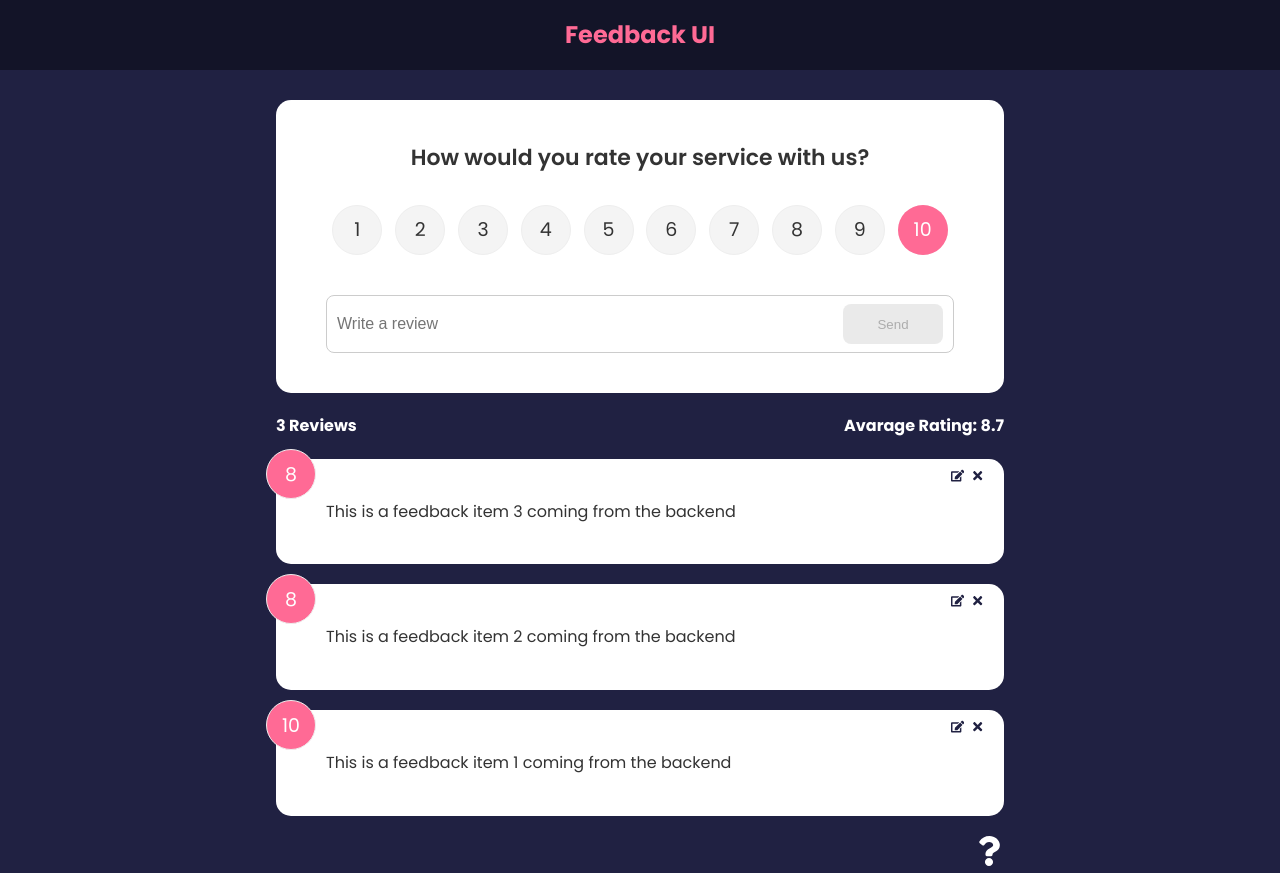
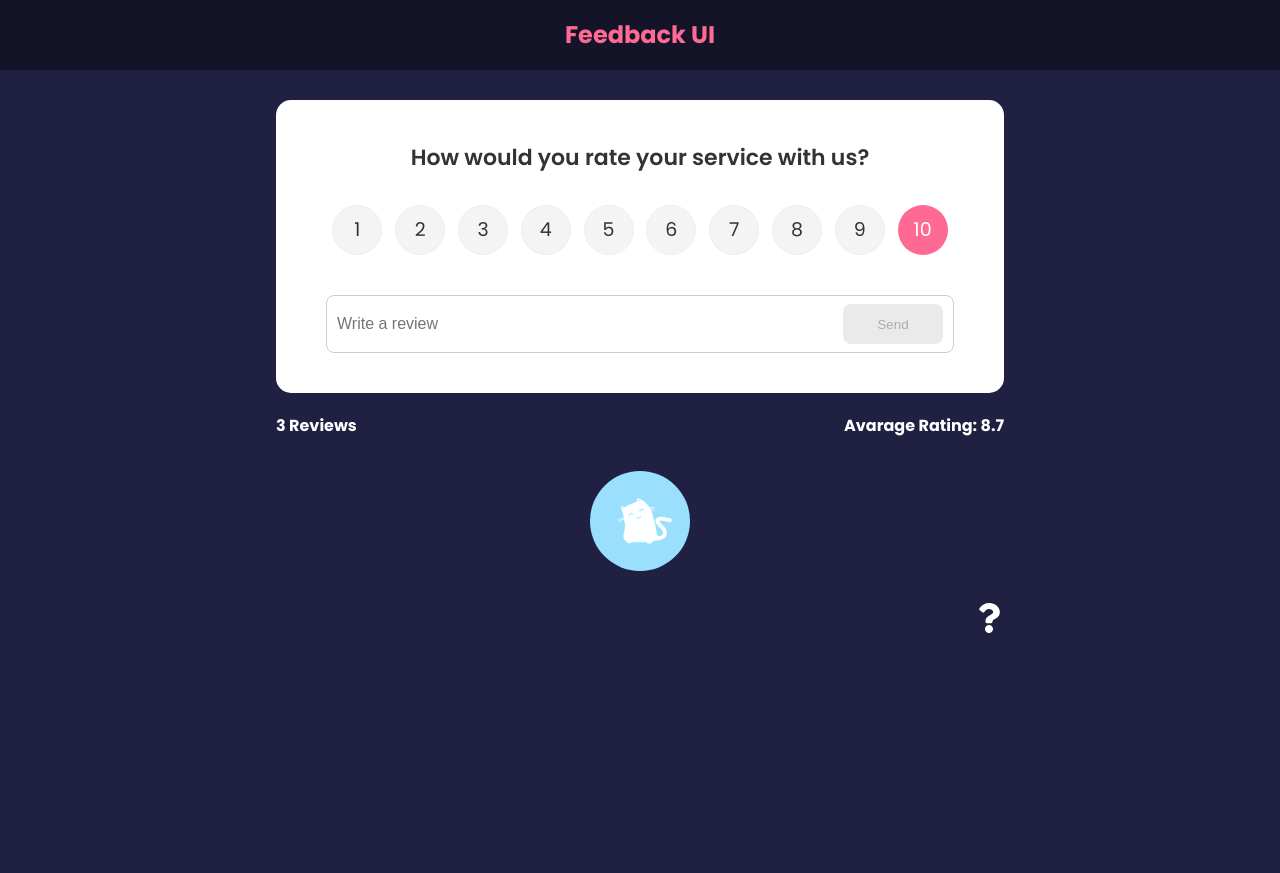
Before and after one commit to develad/Feedback-app, a React (Create React App) app: page / in a window 1280 px wide. After the commit the page ends 800 px from the top, so only its background shows below. Built offline with nearby package versions, Linux system fonts and the light colour scheme; data requests are answered from the project's data file.

Commit message:
adding Spinner Component - Chapter 41

```diff
--- a/src/components/FeedbackList.jsx
+++ b/src/components/FeedbackList.jsx
@@ -3,15 +3,18 @@
 
 import { useContext } from "react";
 import FeedbackContext from "../context/FeedbackContext";
+import Spinner from "./shared/Spinner";
 
 function FeedbackList() {
-  const { feedback } = useContext(FeedbackContext);
+  const { feedback, isLoading } = useContext(FeedbackContext);
 
-  if (!feedback || feedback.length === 0) {
+  if (!isLoading && (!feedback || feedback.length === 0)) {
     return <p>No feedback yet!</p>;
   }
 
-  return (
+  return isLoading ? (
+    <Spinner />
+  ) : (
     <div className="feedback-list">
       <AnimatePresence initial={false}>
         {feedback.map((item) => (
--- /dev/null
+++ b/src/components/shared/Spinner.jsx
@@ -0,0 +1,18 @@
+import spinner from "../../asset/loadingCat.gif";
+
+function Spinner() {
+  return (
+    <img
+      src={spinner}
+      alt="Loading..."
+      style={{
+        width: "100px",
+        margin: "2rem auto",
+        display: "block",
+        borderRadius: "50%",
+      }}
+    />
+  );
+}
+
+export default Spinner;
--- a/src/context/FeedbackContext.js
+++ b/src/context/FeedbackContext.js
@@ -28,7 +28,7 @@
     const data = await res.json();
 
     setFeedback(data);
-    setIsLoading(false);
+    // setIsLoading(false);
   };
   const [feedbackEdit, setFeedbackEdit] = useState({
     item: {},
```
Also changed, not shown: src/asset/loadingCat.gif (added).
